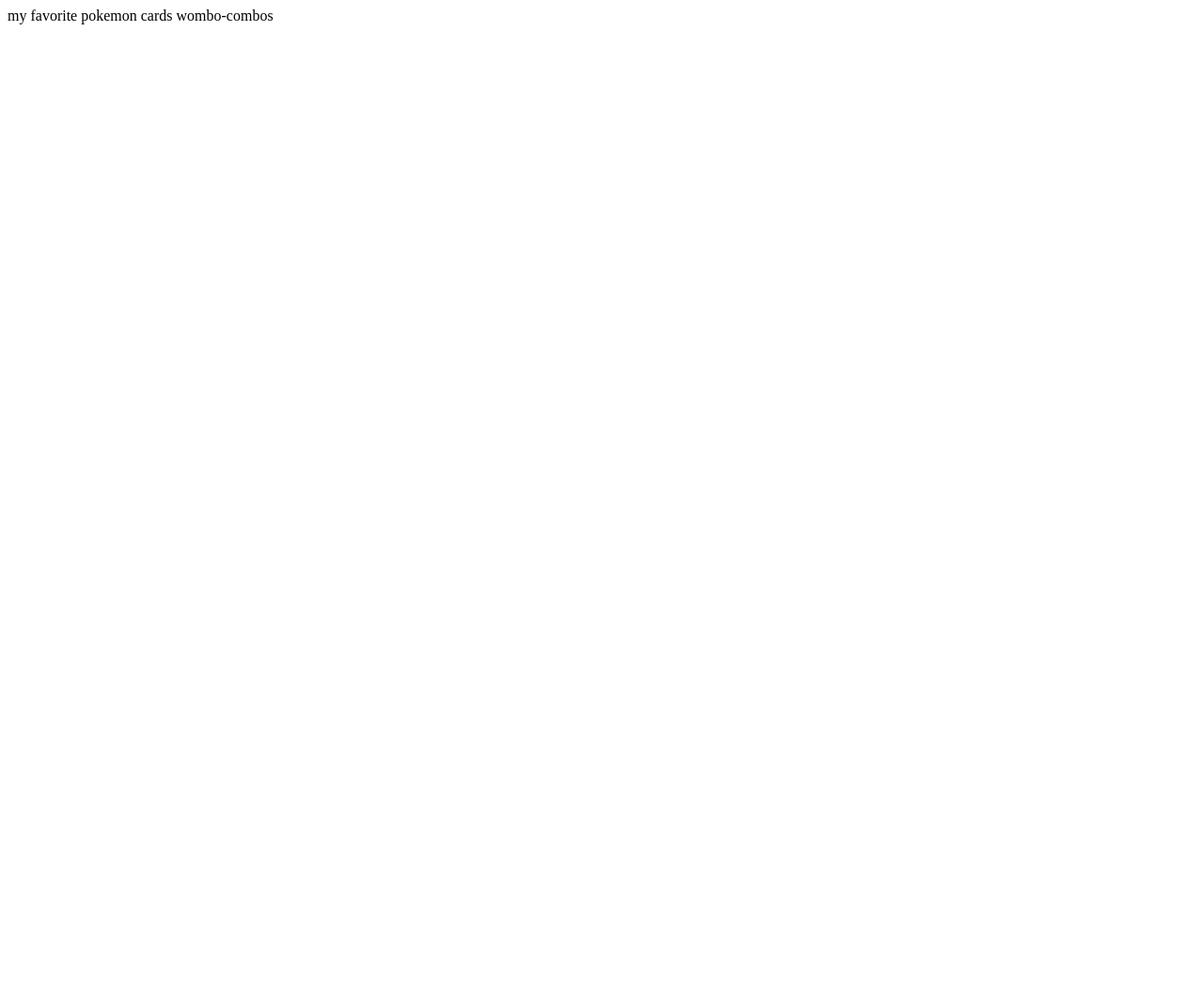
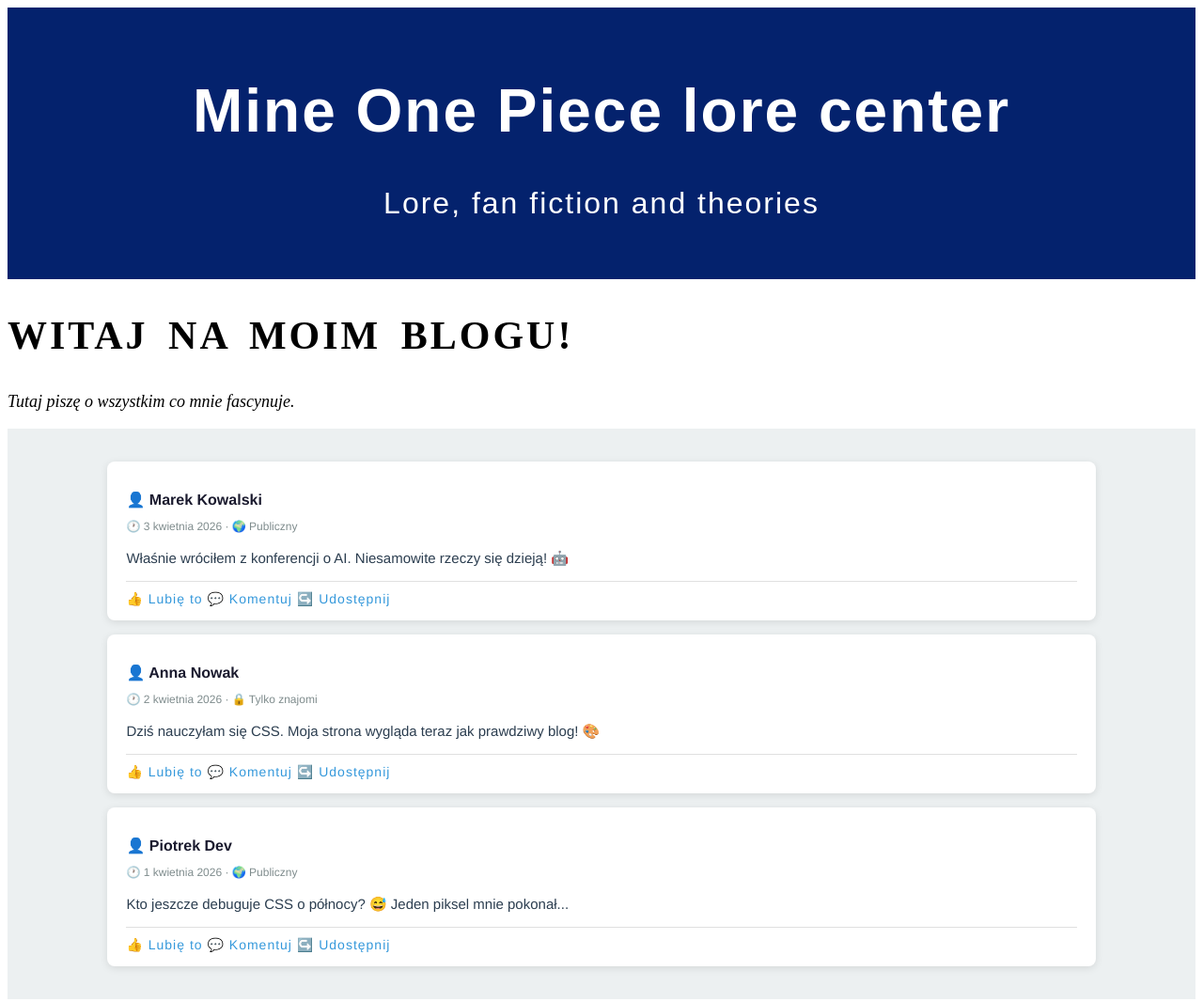
Before and after one commit to Raven3201/Websites, a plain HTML site: page index.html in a window 1280 px wide. Shown: the whole page at 94% size. Before the commit the page ends 800 px from the top, so only its background shows below. Drawn offline with Linux system fonts and the light colour scheme.

Commit message:
Add 2nd website

```diff
--- a/index.html
+++ b/index.html
@@ -1 +1,43 @@
-my favorite pokemon cards wombo-combos
+<!DOCTYPE html>
+<html lang="pl">
+<head>
+    <meta charset="UTF-8">
+    <title>Mój Blog</title>
+    <!-- Tutaj importujemy style -->
+     <link rel ="stylesheet" href="styles.css">
+</head>
+<body>
+
+    <div id="naglowek">
+        <h1>Mine One Piece lore center</h1>
+        <p>Lore, fan fiction and theories</p>
+    </div>
+
+    <div id="baner">
+        <h2>Witaj na moim blogu!</h2>
+        <p>Tutaj piszę o wszystkim co mnie fascynuje.</p>
+    </div>
+
+    <div id="tresc">
+        <div class="wpis">
+            <p class="autor">👤 Marek Kowalski</p>
+            <p class="data">🕐 3 kwietnia 2026 · 🌍 Publiczny</p>
+            <p class="tekst">Właśnie wróciłem z konferencji o AI. Niesamowite rzeczy się dzieją! 🤖</p>
+            <div class="reakcje">👍 Lubię to  💬 Komentuj  ↪️ Udostępnij</div>
+        </div>
+        <div class="wpis">
+            <p class="autor">👤 Anna Nowak</p>
+            <p class="data">🕐 2 kwietnia 2026 · 🔒 Tylko znajomi</p>
+            <p class="tekst">Dziś nauczyłam się CSS. Moja strona wygląda teraz jak prawdziwy blog! 🎨</p>
+            <div class="reakcje">👍 Lubię to  💬 Komentuj  ↪️ Udostępnij</div>
+        </div>
+        <div class="wpis">
+            <p class="autor">👤 Piotrek Dev</p>
+            <p class="data">🕐 1 kwietnia 2026 · 🌍 Publiczny</p>
+            <p class="tekst">Kto jeszcze debuguje CSS o północy? 😅 Jeden piksel mnie pokonał...</p>
+            <div class="reakcje">👍 Lubię to  💬 Komentuj  ↪️ Udostępnij</div>
+        </div>
+    </div>
+
+</body>
+</html>
--- /dev/null
+++ b/styles.css
@@ -0,0 +1,81 @@
+body{
+    color:rgb(32, 18, 227);
+}
+
+#naglowek{
+        background-color: #04226d;
+    color: #ffffff;              /* biały tekst */
+    text-align: center;          /* wyśrodkowanie */
+    padding: 30px;               /* wewnętrzny odstęp */
+    font-family: 'Arial', sans-serif;  /* czcionka */
+    letter-spacing: 2px;         /* odstęp między literami */
+    font-size: 32px;
+}
+
+#baner{
+    background-size: cover;
+    background-position: center;
+    color: #000000;
+}
+
+#baner h2 {
+    font-size: 42px;
+    font-weight: bold;
+    line-height: 1.2;            /* wysokość linii */
+    letter-spacing: 3px;
+    text-transform: uppercase;
+    word-spacing: 8px;           /* odstęp między słowami */
+}
+
+#baner p {
+    font-size: 18px;
+    font-style: italic;
+    white-space: nowrap;         /* zakaz łamania tekstu */
+    direction: ltr;
+}
+
+#tresc{
+    width: 100%; /* pełna szerokość */
+    background-color: #ecf0f1;
+    padding: 20px 0;
+    min-height: 300px;
+}
+
+.wpis {
+    width: 80%;                   /* 80% szerokości rodzica */
+    margin: 15px auto;            /* auto = wyśrodkowanie */
+    background-color: #ffffff;
+    border-radius: 8px;           /* zaokrąglone rogi */
+    padding: 15px 20px;
+    box-shadow: 0 2px 8px rgba(0, 0, 0, 0.1);  /* delikatny cień */
+    font-family: 'Helvetica', Arial, sans-serif;
+}
+
+.wpis .autor {
+    font-weight: bold;
+    font-size: 16px;
+    color: #1a1a2e;
+    margin-bottom: 2px;
+}
+
+.wpis .data {
+    font-size: 12px;
+    color: #7f8c8d;
+    margin-bottom: 10px;
+}
+
+.wpis .tekst {
+    font-size: 15px;
+    color: #2c3e50;
+    line-height: 1.6;             /* komfortowa wysokość linii */
+    margin-bottom: 12px;
+}
+
+.wpis .reakcje {
+    border-top: 1px solid #e0e0e0;
+    padding-top: 10px;
+    color: #3498db;
+    font-size: 14px;
+    letter-spacing: 1px;
+    cursor: pointer;
+}
```
